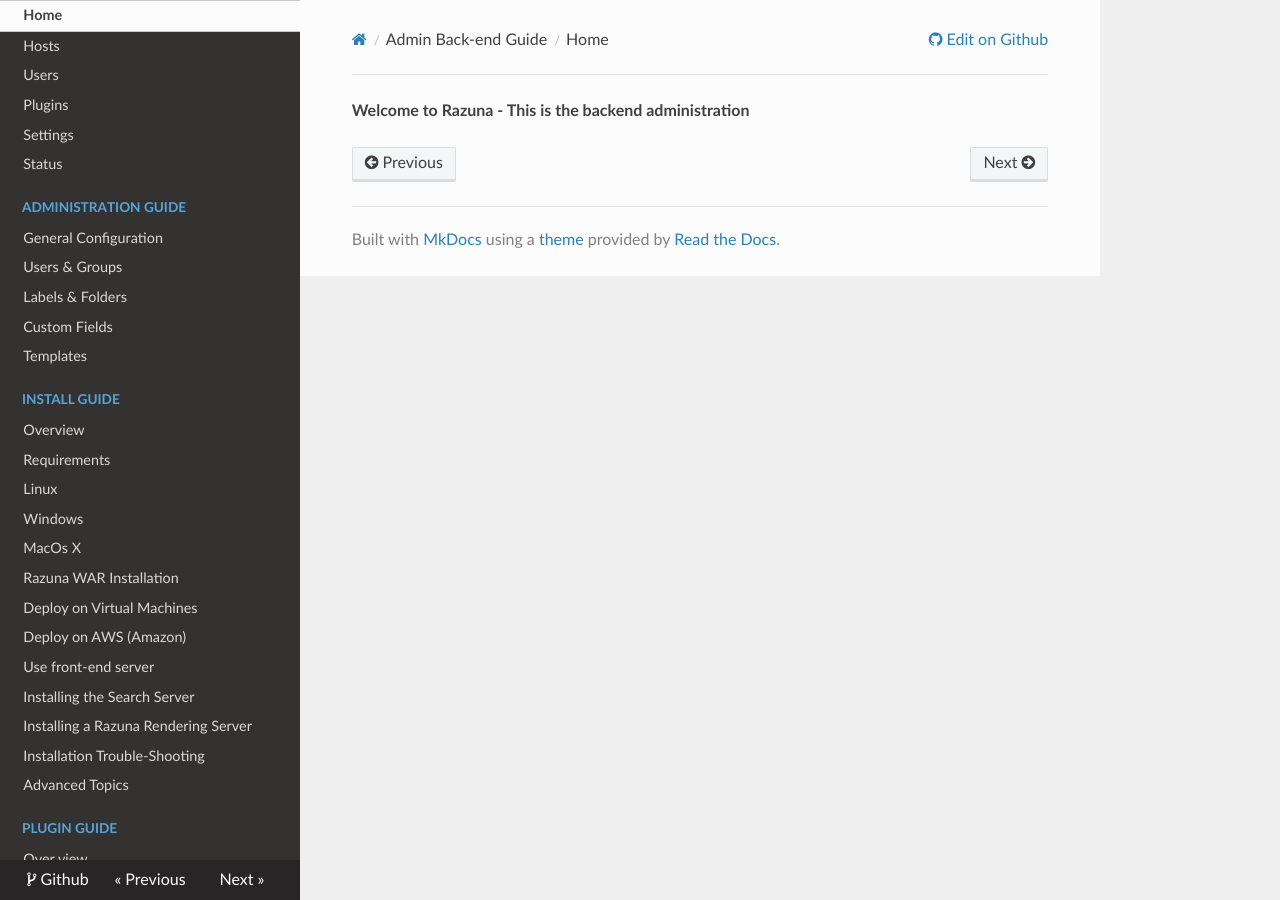
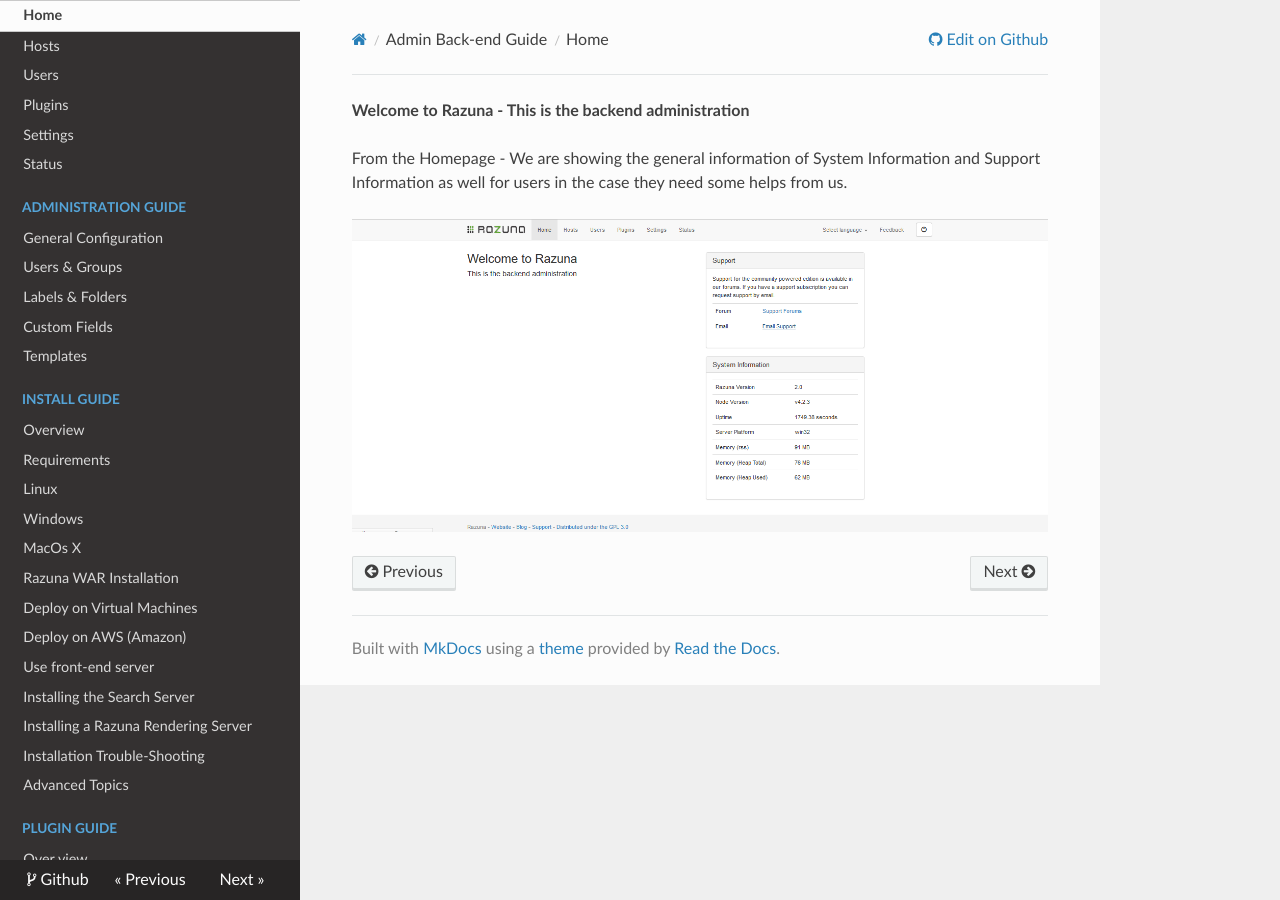
Before and after one commit to razuna/razuna-docs, an MkDocs documentation site: the page built from docs/Admin_backen_2.0/Home.md, in a window 1280 px wide. Built offline with MkDocs 1.6.1, drawn with Linux system fonts in a browser that asks for light colours; nearby versions of some CDN libraries; old or Windows-style settings are respelled for this version of MkDocs.

Commit message:
Update content for Home page of admin_backend

```diff
--- a/docs/Admin_backen_2.0/Home.md
+++ b/docs/Admin_backen_2.0/Home.md
@@ -1 +1,5 @@
 **Welcome to Razuna - This is the backend administration**
+
+From the Homepage - We are showing the general information of System Information and Support Information as well for users in the case they need some helps from us.
+
+![](/Admin_backen_2.0/img/backend_Home_1.png)
```
Also changed, not shown: docs/Admin_backen_2.0/img/backend_Home_1.png (added).
